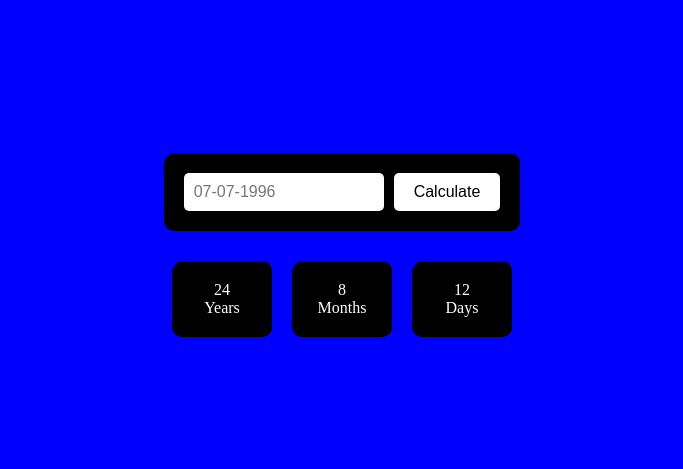
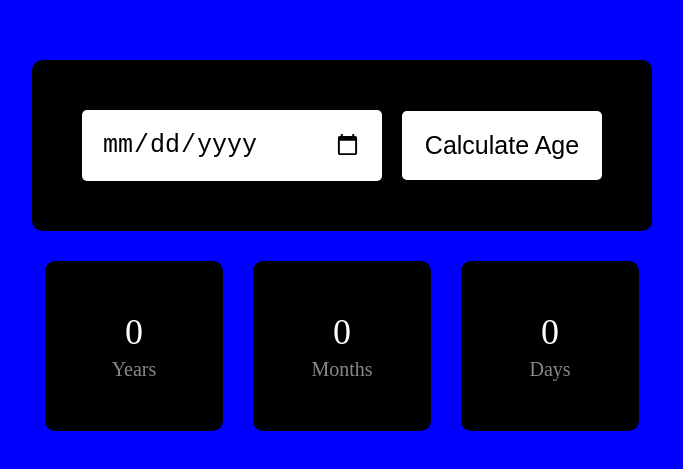
Before and after one commit to ayubi99/classTask-05, a plain HTML site: page index.html in a window 1280 px wide. Shown: the part 155-624 px from the top of the page, without its empty margins (298-981 px from the left). Drawn offline with Linux system fonts and the light colour scheme.

Commit message:
update design

```diff
--- a/index.html
+++ b/index.html
@@ -3,27 +3,28 @@
   <head>
     <meta charset="UTF-8" />
     <meta name="viewport" content="width=device-width, initial-scale=1.0" />
-    <title>Class Task Age Calculator</title>
-    <link rel="stylesheet" href="style.css" />
+    <title>Age Calculator</title>
+    <link rel="stylesheet" href="./style.css" />
   </head>
   <body>
     <div class="container">
+      <!--For Calculator-->
       <div class="calculator">
-        <input type="text" id="birthdate" placeholder="07-07-1996" />
-        <button>Calculate</button>
+        <input type="date" />
+        <button>Calculate Age</button>
       </div>
-
+      <!--for Result-->
       <div class="result">
-        <div class="box" id="yearsBox">
-          <p id="years">24</p>
+        <div class="box">
+          <p>0</p>
           <span>Years</span>
         </div>
-        <div class="box" id="monthsBox">
-          <p id="months">8</p>
+        <div class="box">
+          <p>0</p>
           <span>Months</span>
         </div>
-        <div class="box" id="daysBox">
-          <p id="days">12</p>
+        <div class="box">
+          <p>0</p>
           <span>Days</span>
         </div>
       </div>
--- a/style.css
+++ b/style.css
@@ -1,62 +1,62 @@
-* {
+*{
     margin: 0;
     padding: 0;
     box-sizing: border-box;
 }
-
-body {
+body{
+    background-color: blue;
     display: flex;
     justify-content: center;
     align-items: center;
     height: 100vh;
-    background-color: blue;
-
+}
+.container{
+    align-items: center;
+}
+.calculator{
+    background-color:black;
+    padding: 50px;
+    margin-bottom: 30px;
+    gap: 20px;
+    border-radius: 10px;
+    display: inline-flex;
+    align-items: center;
+}
+.calculator input{
+    padding: 20px;
+    border: none;
+    border-radius: 5px;
+    width: 300px;
+    font-size: 25px;
+}
+.calculator button{
+    padding: 20px;
+    border: none;
+    border-radius: 5px;
+    font-size: 25px;
+    width: 200px;
+    cursor: pointer;
+    background-color: white;
 }
 
-.container {
+.result{
+    display: flex;
+    justify-content: center;
+    gap: 30px;
+}
+.box{
+    background-color: black;
+    color: white;
+    padding: 50px;
+    border-radius: 10px;
+    width: 178px;
     text-align: center;
 }
-
-.calculator {
-    background-color: #000;
-    padding: 20px;
-    border-radius: 10px;
-    margin-bottom: 30px;
-    display: inline-flex;
-    gap: 10px;
-    align-items: center;
+.box p {
+    font-size: 36px;
+    margin-bottom: 5px;
 }
-
-.calculator input {
-    padding: 10px;
-    font-size: 16px;
-    border: none;
-    border-radius: 5px;
-    width: 200px;
+.box span{
+    font-size: 20px;
+    color: #888;
 }
-
-.calculator button {
-    padding: 10px 20px;
-    background-color: white;
-    color: black;
-    border: none;
-    border-radius: 5px;
-    font-size: 16px;
-    cursor: pointer;
-}
-
-.result {
-    display: flex;
-    gap: 20px;
-    justify-content: center;
-}
-
-.box {
-    background-color: black;
-    color: white;
-    padding: 20px;
-    border-radius: 10px;
-    width: 100px;
-    text-align: center;
-
-}
```
